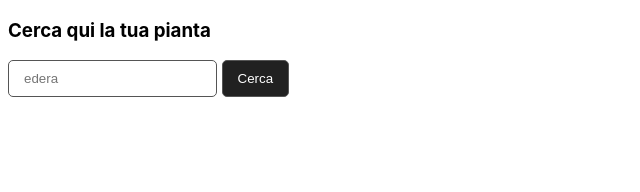
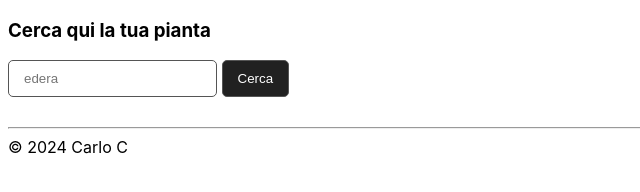
Before and after one commit to ciao1092/plantae, a website: page search.html in a window 1280 px wide. Shown: the whole page, without its empty margins (0-640 px from the left). Drawn offline with Linux system fonts and the light colour scheme.

Commit message:
Update search.html

```diff
--- a/search.html
+++ b/search.html
@@ -28,6 +28,10 @@
 		<input type="hidden" name="t" value="0" />
 		<input type="hidden" name="submit" value="Cerca" />
 	</form>
+	<footer style="margin-top: 30px">
+		<hr />
+		&copy; 2024 Carlo C
+	</footer>
 </body>
 
 </html>
```
